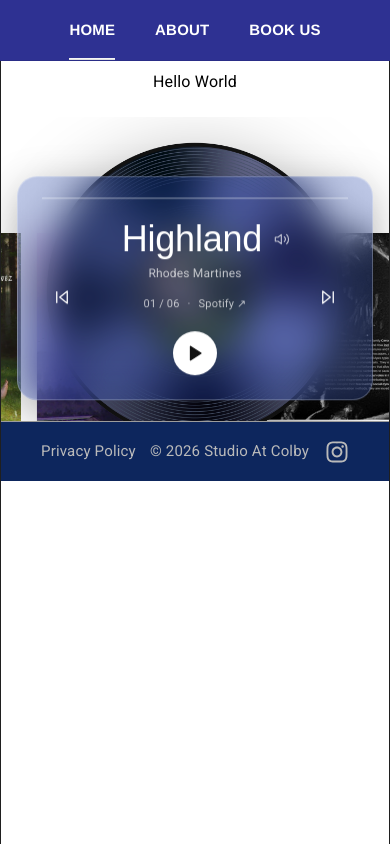
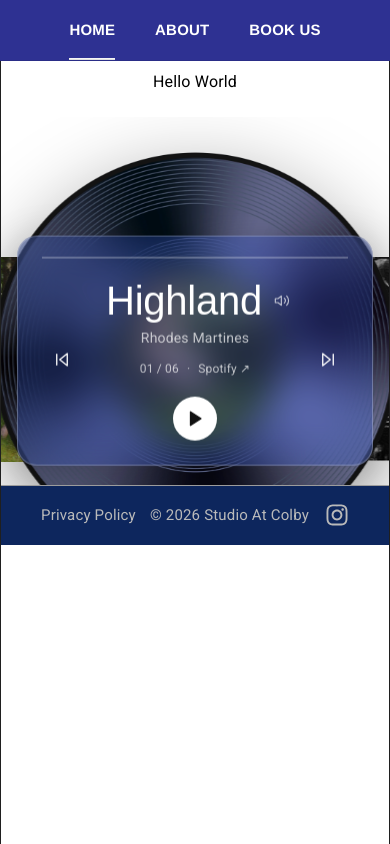
Before and after one commit to aduan48/Colby-Studio, a React (Vite) app in the folder colby-studio-web/: page / in a window 390 px wide. Built offline with nearby package versions, Linux system fonts and the light colour scheme; a web font is replaced by a local one.

Commit message:
css change for music carousel

```diff
--- a/colby-studio-web/src/styles/MusicCarousel.css
+++ b/colby-studio-web/src/styles/MusicCarousel.css
@@ -34,7 +34,7 @@
 .mc-strip-inner {
   display: flex;
   width: max-content;
-  height: 100%;
+  height: 90%;
   animation: mc-marquee 40s linear infinite;
 }
 
@@ -160,6 +160,26 @@
   }
 }
 
+/* ---------- Mobile ---------- */
+@media (max-width: 640px) {
+  .mc-stage {
+    --vinyl: 105vw; /* wider than the screen; the sides get cropped */
+  }
+
+  .mc-panel {
+    padding: 16px 16px 20px;
+  }
+
+  .mc-title {
+    font-size: 40px;
+  }
+
+  .mc-player {
+    grid-template-columns: 36px 1fr 36px;
+    gap: 8px;
+  }
+}
+
 
 /* ---------- Player panel ---------- */
 .mc-panel {
@@ -226,9 +246,10 @@
   grid-column: 2;   /* middle column */
   min-width: 0;
     margin: 0;
-  font-size: 36px;
+  font-size: 40px;
   line-height: 1.1;
   color: white;
+
 }
 
 .mc .mc-mute {
@@ -238,7 +259,7 @@
 
 .mc-artist {
   margin: 6px 0 0;
-  font-size: 12px;
+  font-size: 14px;
   line-height: 1.4;
   color: var(--muted);
   text-wrap: balance;
@@ -250,7 +271,7 @@
   align-items: center;
   gap: 8px;
   margin-top: 10px;
-  font-size: 11px;
+  font-size: 12px;
   color: var(--muted);
 }
 
@@ -277,6 +298,7 @@
   border: 0;
   border-radius: 50%;
   background: transparent;
+  margin: 0;
   box-shadow: none;
   color: var(--ink);
   cursor: pointer;
@@ -289,8 +311,9 @@
 }
 
 .mc .mc-nav {
-  width: 40px;
-  height: 40px;
+  width: 60px;
+  height: 60px;
+  justify-self: center;
 }
 
 .mc .mc-nav:hover {
```
